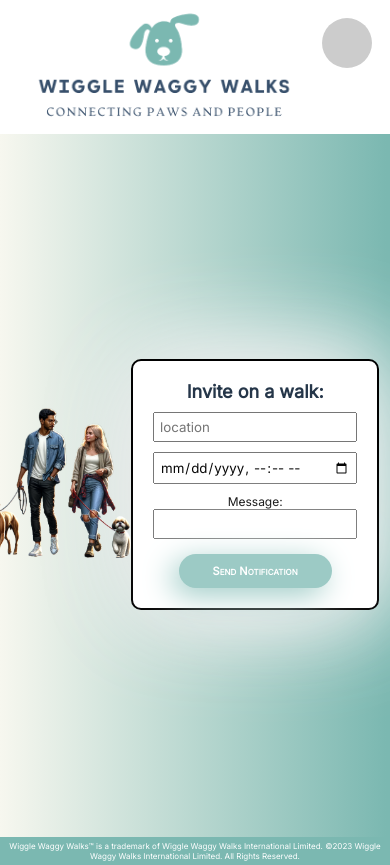
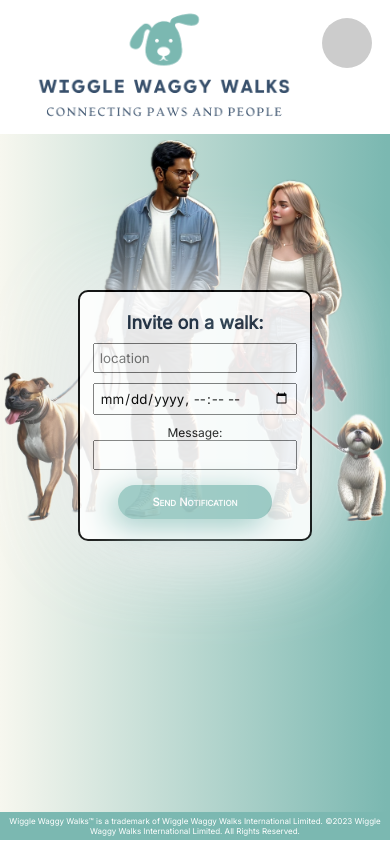
Before and after one commit to samjaygill/Capstone_Client, a React (Create React App) app: page /members/1/walkiesForm in a window 390 px wide. After the commit the page ends 844 px from the top, so only its background shows below. Built offline with nearby package versions, Linux system fonts and the light colour scheme; no server answers; sample sign-in values are in the browser's storage.

Commit message:
updated responsiveness on walkie card

```diff
--- a/src/components/walkies/css/WalkieForm.css
+++ b/src/components/walkies/css/WalkieForm.css
@@ -82,14 +82,31 @@
   }
 
   @media (max-width: 768px) {
+    .walkieform-container{
+      padding: 0 5px;
+      align-items: normal;
+      padding-top: 60px;
+      height: 90vh;
+    }
     .walkieform-card {
+      position: absolute;
+      z-index: 2;
       margin: 0;
       font-size: 12px;
       padding: 20px;
+      flex: 2;
+      width: 60%;
+      opacity: 0.9;
+      margin-top: 150px;
+    }
+    .dog1-card{
+      flex: 1;
+      z-index: 1;
+      position: absolute;
     }
     .w-dog-image {
-      height: 150px;
-      width: auto;
+      height: 98%;
+      width: 98%;
       padding-left: 0;
     }
     .wf-title{
```
